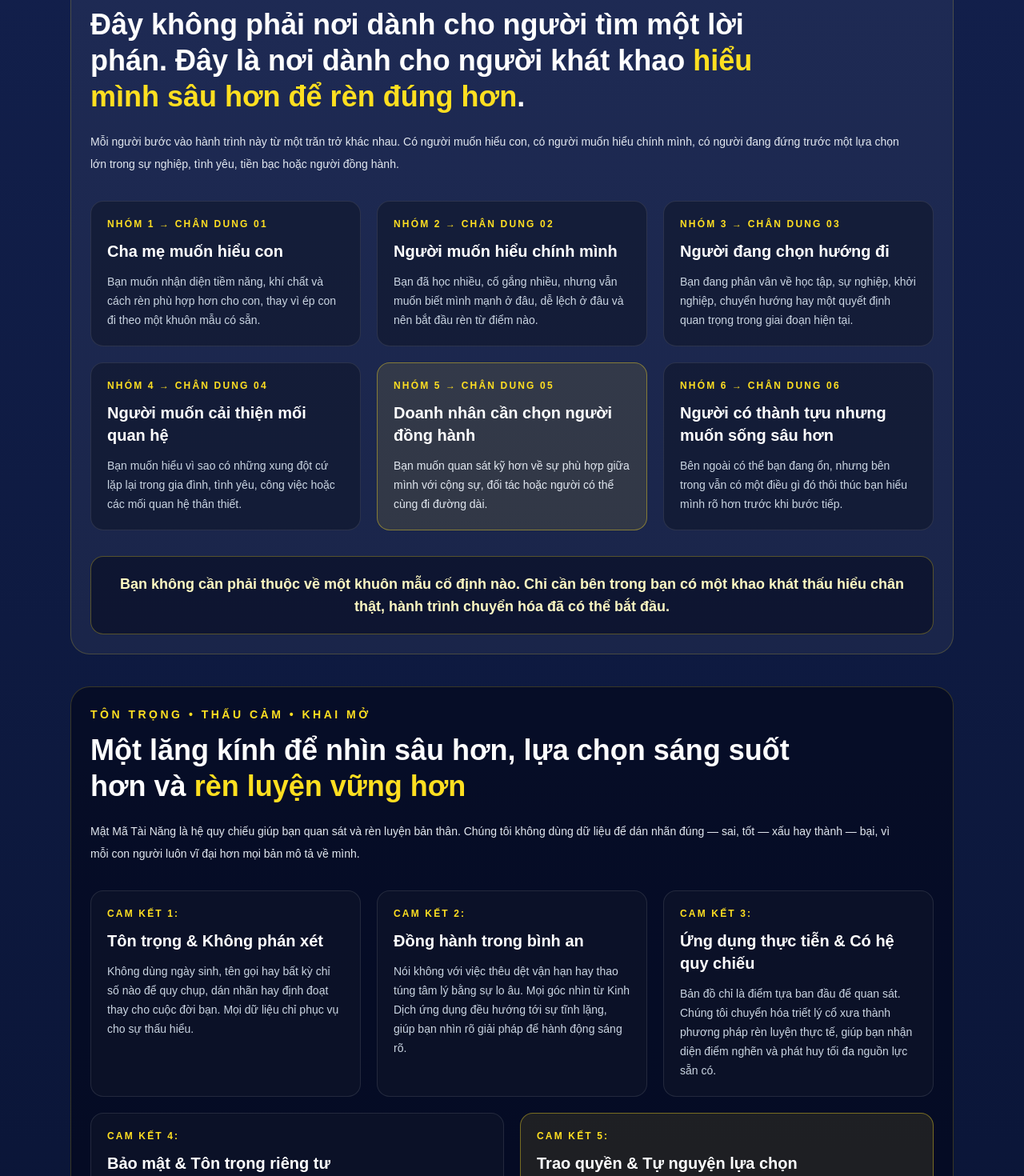
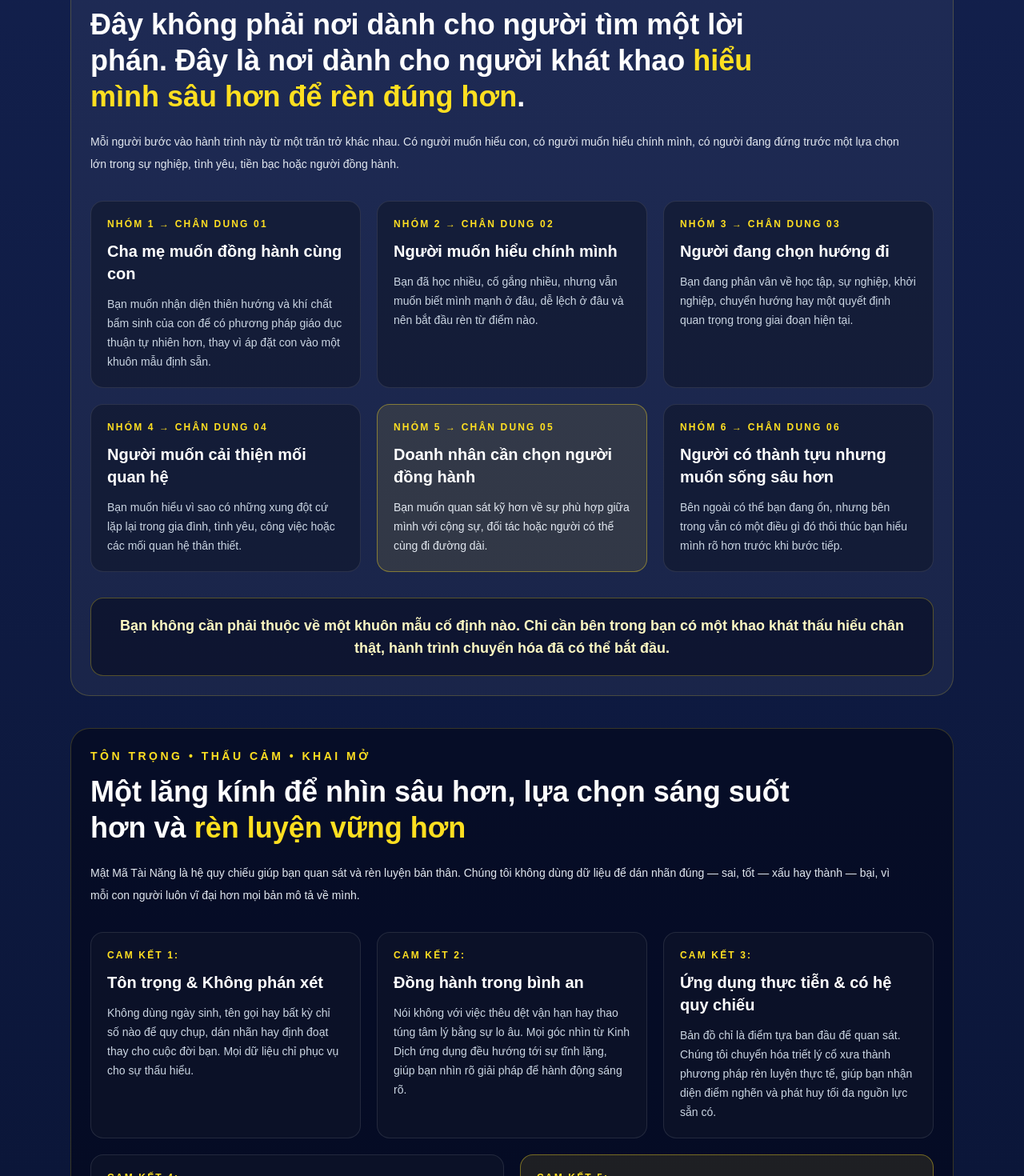
Before and after one commit to lanmatmathinhvuong-dot/mtmv, a Next.js app: page / in a window 1280 px wide. Shown: the part 6105-7575 px from the top of the page at 80% size. Built offline with nearby package versions, Linux system fonts and the light colour scheme; no server answers.

Commit message:
Update copy MMTV

```diff
--- a/app/page.tsx
+++ b/app/page.tsx
@@ -604,11 +604,10 @@ Một vấn đề cứ quay lại nhiều lần không hẳn là xui xẻo. Nó
         NHÓM 1 → CHÂN DUNG 01
       </p>
       <h3 className="mt-3 text-xl font-black text-white">
-        Cha mẹ muốn hiểu con
+        Cha mẹ muốn đồng hành cùng con
       </h3>
       <p className="mt-3 text-sm leading-6 text-slate-300">
-        Bạn muốn nhận diện tiềm năng, khí chất và cách rèn phù hợp hơn cho con,
-        thay vì ép con đi theo một khuôn mẫu có sẵn.
+        Bạn muốn nhận diện thiên hướng và khí chất bẩm sinh của con để có phương pháp giáo dục thuận tự nhiên hơn, thay vì áp đặt con vào một khuôn mẫu định sẵn.
       </p>
     </div>
 
@@ -728,7 +727,7 @@ Một vấn đề cứ quay lại nhiều lần không hẳn là xui xẻo. Nó
         CAM KẾT 3:
       </p>
       <h3 className="mt-3 text-xl font-black text-white">
-        Ứng dụng thực tiễn & Có hệ quy chiếu
+        Ứng dụng thực tiễn & có hệ quy chiếu
       </h3>
       <p className="mt-3 text-sm leading-6 text-slate-300">
         Bản đồ chỉ là điểm tựa ban đầu để quan sát. Chúng tôi chuyển hóa triết lý cổ xưa thành phương pháp rèn luyện thực tế, giúp bạn nhận diện điểm nghẽn và phát huy tối đa nguồn lực sẵn có.
```
